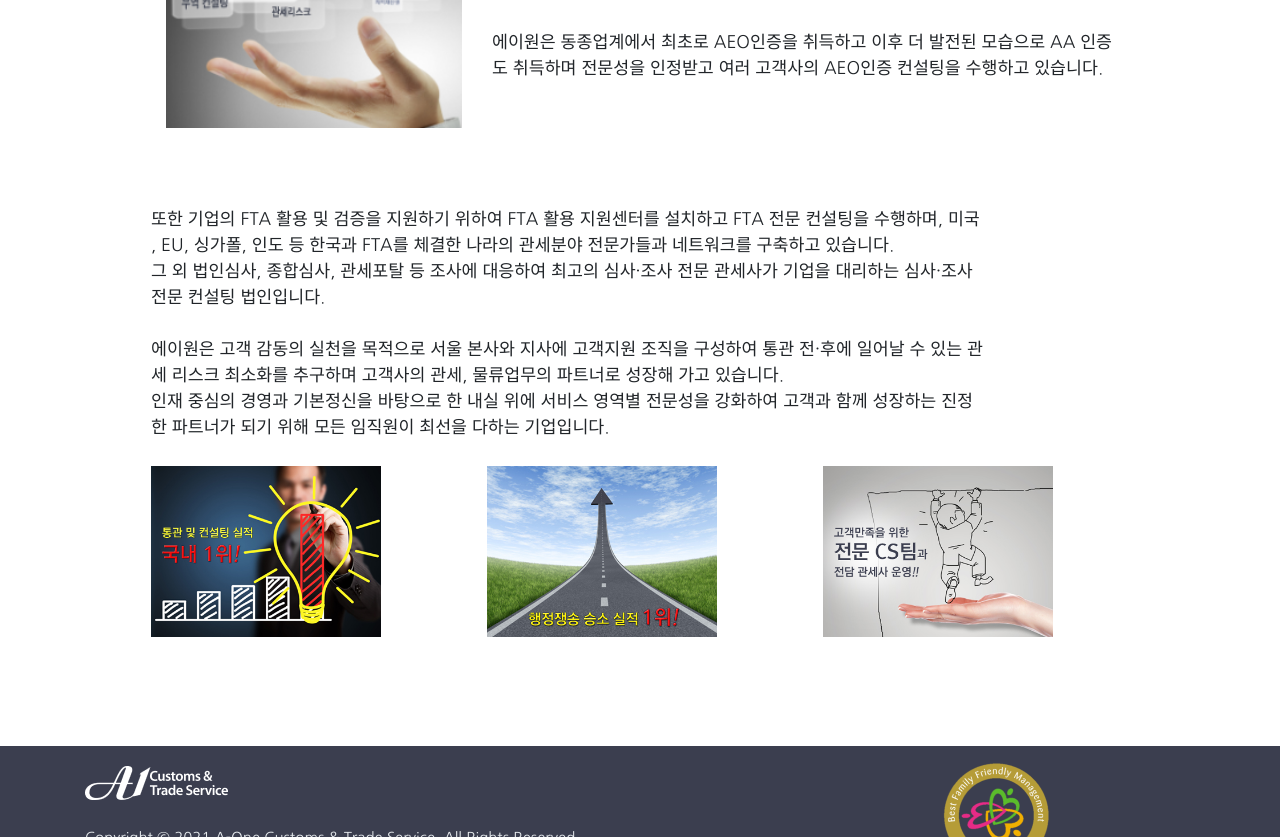
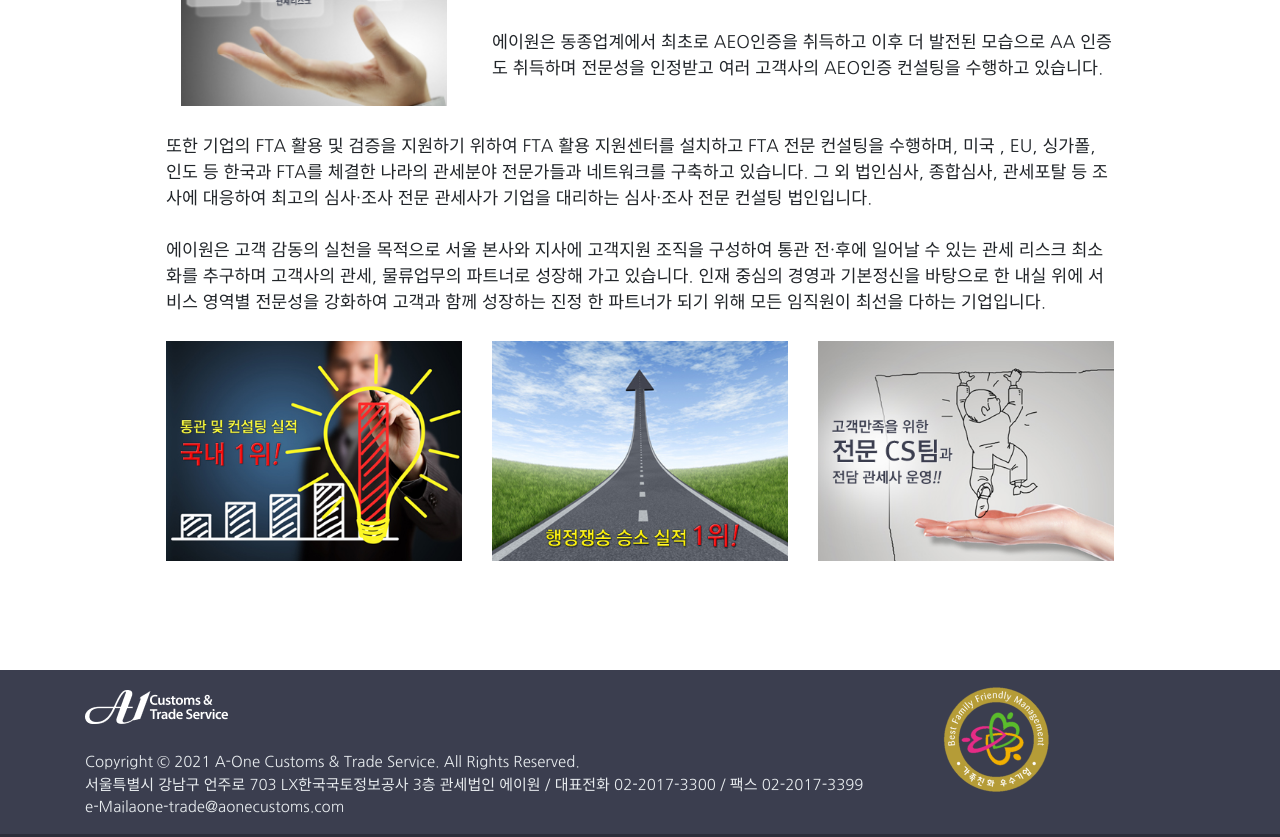
Before and after one commit to limyt0909/Qusetion, a React (Create React App) app: page /aboutaone in a window 1280 px wide. Shown: the part 840-1677 px from the top of the page. Built offline with nearby package versions, Linux system fonts and the light colour scheme.

Commit message:
210118(ver.1)

```diff
--- a/src/Homes/Homes3.js
+++ b/src/Homes/Homes3.js
@@ -23,7 +23,7 @@ const Quick = () => {
           Korea, including import and export customs clearance, quarantine, FTA
           (Free Trade Agreement), AEO (Authorized Economic Operator) consulting,
           and review and dispute. It is the best company in the industry, in
-          name and reality, with the No. 1 contest winning record. A-One
+          name and reality, with the No. 1 contest winning record. A-One ㅛ
           acquired AEO certification for the first time in the same industry,
           and has since acquired AA certification in a more advanced form.
         </p>
@@ -32,7 +32,7 @@ const Quick = () => {
             <a href="/Resources2">
               <img
                 src={Img1}
-                class="w3-round w3-margin-bottom"
+                class="w3-circle w3-margin-bottom"
                 alt="Random Name"
                 width="60%"
               />{' '}
@@ -43,7 +43,7 @@ const Quick = () => {
             <a href="/Resources4">
               <img
                 src={Img2}
-                class="w3-round w3-margin-bottom"
+                class="w3-circle w3-margin-bottom"
                 alt="Random Name"
                 width="60%"
               />
@@ -52,7 +52,12 @@ const Quick = () => {
           </div>
           <div class="w3-third">
             <a href="/Resources">
-              <img src={Img4} class="w3-round" alt="Random Name" width="60%" />
+              <img
+                src={Img4}
+                class="w3-circle w3-margin-bottom"
+                alt="Random Name"
+                width="60%"
+              />
             </a>{' '}
             <p>관세무역 뉴스</p>
           </div>
--- a/src/Member/Member.js
+++ b/src/Member/Member.js
@@ -27,10 +27,7 @@ const Member = () => {
       <script src="https://cdnjs.cloudflare.com/ajax/libs/popper.js/1.16.0/umd/popper.min.js"></script>
       <script src="https://maxcdn.bootstrapcdn.com/bootstrap/4.5.2/js/bootstrap.min.js"></script>
       <div className={styles.title}>구성원 소개</div>
-      <div class="container">
-        <br />
-        <br />
-        <br />
+      <div class="w3-container w3-content w3-padding-32">
         <h2>임원진 소개</h2>
         <div class="row">
           <div class="col-12">
--- a/src/pages/Aboutaone.js
+++ b/src/pages/Aboutaone.js
@@ -34,7 +34,7 @@ const Aboutaone = () => {
                 <img
                   src={Img2}
                   alt="인사말2"
-                  width="100%"
+                  width="90%"
                   height="auto !important"
                 />
               </div>
@@ -50,35 +50,33 @@ const Aboutaone = () => {
               모습으로 AA 인증도 취득하며 전문성을 인정받고 여러 고객사의
               AEO인증 컨설팅을 수행하고 있습니다.
               <br />
+              <br />
+              <br />
             </div>
-            <br /> <br /> <br />
+            <div class="col-12">
               또한 기업의 FTA 활용 및 검증을 지원하기 위하여 FTA 활용 지원센터를
-            설치하고 FTA 전문 컨설팅을 수행하며, 미국
-            <br />, EU, 싱가폴, 인도 등 한국과 FTA를 체결한 나라의 관세분야
-            전문가들과 네트워크를 구축하고 있습니다.
-            <br /> 그 외 법인심사, 종합심사, 관세포탈 등 조사에 대응하여 최고의
-            심사·조사 전문 관세사가 기업을 대리하는 심사·조사
-            <br /> 전문 컨설팅 법인입니다.
+              설치하고 FTA 전문 컨설팅을 수행하며, 미국 , EU, 싱가폴, 인도 등
+              한국과 FTA를 체결한 나라의 관세분야 전문가들과 네트워크를 구축하고
+              있습니다. 그 외 법인심사, 종합심사, 관세포탈 등 조사에 대응하여
+              최고의 심사·조사 전문 관세사가 기업을 대리하는 심사·조사 전문
+              컨설팅 법인입니다.
               <br /> <br />
               에이원은 고객 감동의 실천을 목적으로 서울 본사와 지사에 고객지원
-            조직을 구성하여 통관 전·후에 일어날 수 있는 관<br />세 리스크
-            최소화를 추구하며 고객사의 관세, 물류업무의 파트너로 성장해 가고
-            있습니다.
-            <br />
+              조직을 구성하여 통관 전·후에 일어날 수 있는 관세 리스크 최소화를
+              추구하며 고객사의 관세, 물류업무의 파트너로 성장해 가고 있습니다.
               인재 중심의 경영과 기본정신을 바탕으로 한 내실 위에 서비스 영역별
-            전문성을 강화하여 고객과 함께 성장하는 진정
-            <br />한 파트너가 되기 위해 모든 임직원이 최선을 다하는 기업입니다.
+              전문성을 강화하여 고객과 함께 성장하는 진정 한 파트너가 되기 위해
+              모든 임직원이 최선을 다하는 기업입니다.
               <br /> <br />
-            <div class="row">
-              <div class="col-sm-4">
-                <img src={Img3} width="75%" height="auto" alt="인사말3" />{' '}
             </div>
             <div class="col-sm-4">
-                <img src={Img4} width="75%" height="auto" alt="인사말4" />{' '}
+              <img src={Img3} width="100%" height="auto" alt="인사말3" />{' '}
+            </div>
+            <div class="col-sm-4">
+              <img src={Img4} width="100%" height="auto" alt="인사말4" />{' '}
             </div>{' '}
             <div class="col-sm-4">
-                <img src={Img5} width="75%" height="auto" alt="인사말5" />
-              </div>
+              <img src={Img5} width="100%" height="auto" alt="인사말5" />
             </div>
           </div>
         </div>
--- a/src/pages/Aboutaone2.js
+++ b/src/pages/Aboutaone2.js
@@ -9,10 +9,8 @@ const Aboutaone2 = () => {
     <div>
       <Top />
       <div className={styles.title}> 조 직 도 </div>
-      <br />
-      <div class="container">
+      <div class="w3-container w3-content w3-padding-64">
         {' '}
-        <br />
         <h2>조직도</h2>
         <img src={Img1} alt="조지도" width="100%" height="auto" />
       </div>
--- a/src/pages/Aboutaone6.js
+++ b/src/pages/Aboutaone6.js
@@ -9,10 +9,9 @@ const Aboutaone6 = () => {
     <div>
       <Top />
       <div className={styles.title}> C I (Corporation Identity System)</div>
-      <div class="container">
+      <div class="w3-container w3-content w3-padding-32">
         <div className={styles.font}>
           {' '}
-          <br />
           <h2> CI (Corporation Identity System)</h2>
           에이원의 로고는 전체적으로 곡선을 이용하여 제작이 되었습니다.
           로고에서의 곡선 부분은 유선형의 부드러운 곡선형태의 조합은 아름다움을
--- a/src/pages/Aboutaone7.js
+++ b/src/pages/Aboutaone7.js
@@ -10,11 +10,11 @@ const Aboutaone7 = () => {
       <Top />
       <div className={styles.title}>인재상</div>
 
-      <div class="container">
+      <div class="w3-container w3-content w3-padding-32">
         {' '}
         <br />
         <h2> 인재상</h2>
-        <img src={Img1} alt="인재상" width="75%" height="auto" />
+        <img src={Img1} alt="인재상" width="100%" height="auto" />
       </div>
       <Bottom />
     </div>
--- a/src/pages/Aboutaone8.js
+++ b/src/pages/Aboutaone8.js
@@ -10,7 +10,7 @@ const Aboutaone8 = () => {
     <div>
       <Top />
       <div className={styles.title}>인사제도</div>
-      <div class="container">
+      <div class="w3-container w3-content w3-padding-32">
         <br />
         <br />
         <img src={Img1} alt="인사제도1" width="100%" height="auto" />
--- a/src/pages/Aboutaone9.js
+++ b/src/pages/Aboutaone9.js
@@ -10,14 +10,14 @@ const Aboutaone9 = () => {
     <div>
       <Top />
       <div className={styles.title}>복리후생</div>
-      <div class="container">
+      <div class="w3-container w3-content w3-padding-32">
         <br />
         <br />
         <h2>복리후생</h2>
         <br />
 
-        <img src={Img1} alt="복리후생" width="75%" height="auto" />
-        <img src={Img2} alt="복리후생2" width="75%" height="auto" />
+        <img src={Img1} alt="복리후생" width="100%" height="auto" />
+        <img src={Img2} alt="복리후생2" width="100%" height="auto" />
       </div>
       <Bottom />
     </div>
```
Also changed, not shown: 1 other file (tests, documents, lock files or other folders). Lines whose indentation alone changed are shown as unchanged.
